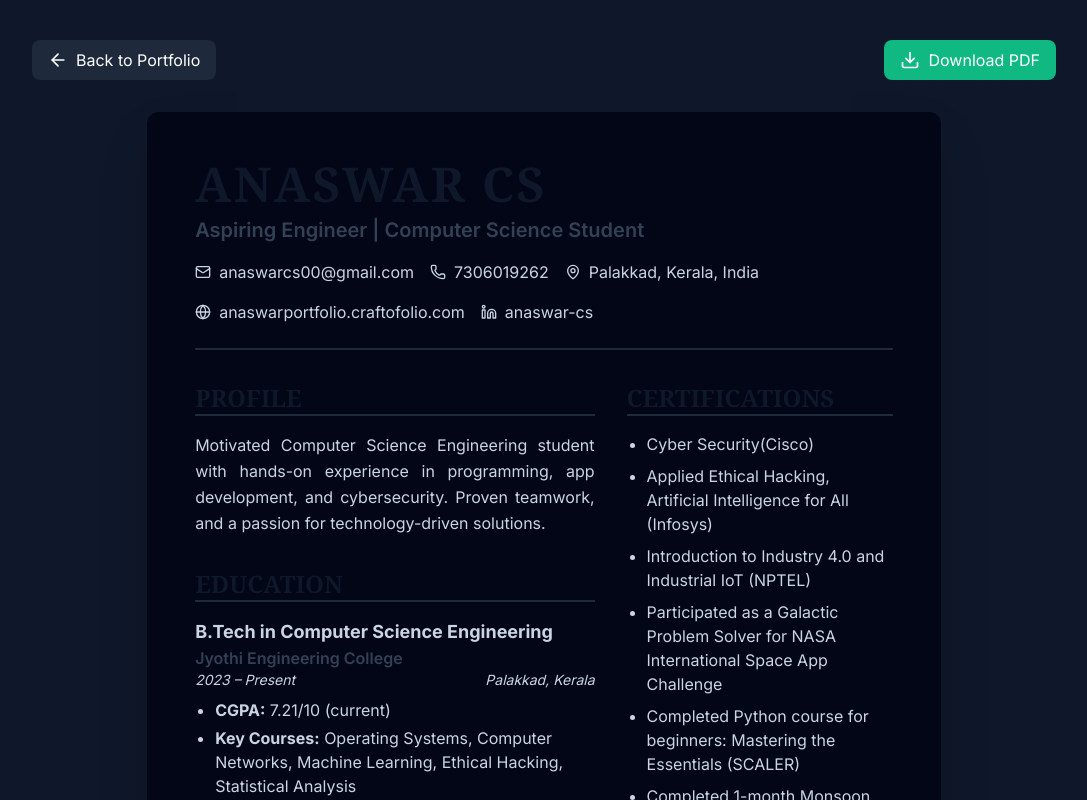
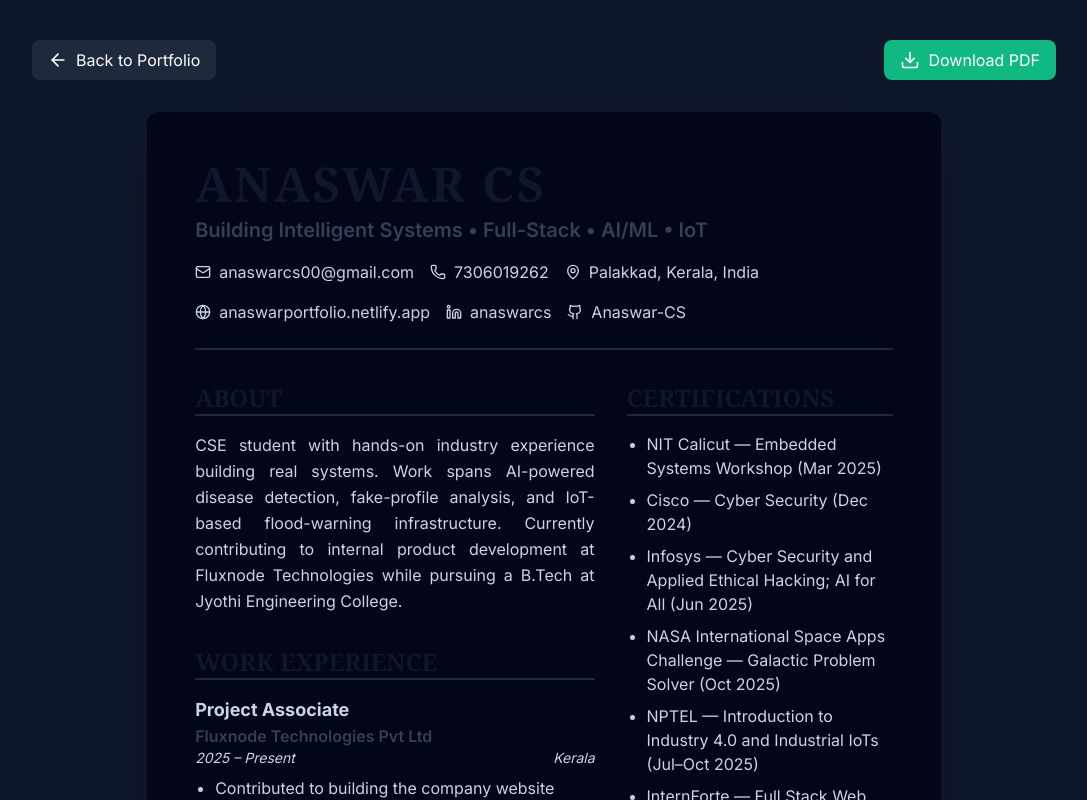
Before and after one commit to Anaswar-CS/portfolio, a React (Create React App) app: page / in a window 1280 px wide. Both pictures are taken after a click on the button "View Resume". Shown: the top 800 px of the page, without its empty margins (96-1183 px from the left). Built offline with nearby package versions, Linux system fonts and the light colour scheme.

Commit message:
Update resume page with current experience and projects

```diff
--- a/src/components/Resume.js
+++ b/src/components/Resume.js
@@ -1,5 +1,5 @@
 import React from 'react';
-import { Mail, Phone, MapPin, Globe, Linkedin, Download, ArrowLeft } from 'lucide-react';
+import { Mail, Phone, MapPin, Globe, Linkedin, Github, Download, ArrowLeft } from 'lucide-react';
 import { motion } from 'framer-motion';
 
 const Resume = ({ onBack, darkMode }) => {
@@ -37,7 +37,7 @@ const Resume = ({ onBack, darkMode }) => {
                 <header className="border-b-2 border-slate-800 pb-6 mb-8 print:border-black">
                     <h1 className="text-4xl md:text-5xl font-serif font-bold uppercase tracking-wider mb-2 text-slate-900 dark:text-white print:text-black">Anaswar CS</h1>
                     <h2 className="text-xl font-semibold mb-4 text-slate-700 dark:text-emerald-400 print:text-black">
-                        Aspiring Engineer | Computer Science Student
+                        Building Intelligent Systems • Full-Stack • AI/ML • IoT
                     </h2>
 
                     <div className="flex flex-wrap gap-4 text-sm md:text-base print:text-sm">
@@ -55,11 +55,15 @@ const Resume = ({ onBack, darkMode }) => {
                         </div>
                         <div className="flex items-center gap-2">
                             <Globe size={16} />
-                            <a href="https://anaswarportfolio.craftofolio.com/" target="_blank" rel="noopener noreferrer" className="hover:underline">anaswarportfolio.craftofolio.com</a>
+                            <a href="https://anaswarportfolio.netlify.app/" target="_blank" rel="noopener noreferrer" className="hover:underline">anaswarportfolio.netlify.app</a>
                         </div>
                         <div className="flex items-center gap-2">
                             <Linkedin size={16} />
-                            <a href="https://www.linkedin.com/in/anaswar-cs-8649aa286" target="_blank" rel="noopener noreferrer" className="hover:underline">anaswar-cs</a>
+                            <a href="https://www.linkedin.com/in/anaswarcs" target="_blank" rel="noopener noreferrer" className="hover:underline">anaswarcs</a>
+                        </div>
+                        <div className="flex items-center gap-2">
+                            <Github size={16} />
+                            <a href="https://github.com/Anaswar-CS" target="_blank" rel="noopener noreferrer" className="hover:underline">Anaswar-CS</a>
                         </div>
                     </div>
                 </header>
@@ -70,10 +74,53 @@ const Resume = ({ onBack, darkMode }) => {
                     <div className="space-y-8">
                         {/* Profile */}
                         <section>
-                            <h3 className="text-2xl font-serif font-bold uppercase border-b-2 border-slate-800 mb-4 print:border-black text-slate-900 dark:text-white print:text-black">Profile</h3>
+                            <h3 className="text-2xl font-serif font-bold uppercase border-b-2 border-slate-800 mb-4 print:border-black text-slate-900 dark:text-white print:text-black">About</h3>
                             <p className="text-justify leading-relaxed">
-                                Motivated Computer Science Engineering student with hands-on experience in programming, app development, and cybersecurity. Proven teamwork, and a passion for technology-driven solutions.
+                                CSE student with hands-on industry experience building real systems. Work spans AI-powered disease detection, fake-profile analysis, and IoT-based flood-warning infrastructure. Currently contributing to internal product development at Fluxnode Technologies while pursuing a B.Tech at Jyothi Engineering College.
                             </p>
+                        </section>
+
+                        {/* Work Experience */}
+                        <section>
+                            <h3 className="text-2xl font-serif font-bold uppercase border-b-2 border-slate-800 mb-4 print:border-black text-slate-900 dark:text-white print:text-black">Work Experience</h3>
+
+                            <div className="mb-6">
+                                <div className="font-bold text-lg">Project Associate</div>
+                                <div className="font-semibold text-slate-700 dark:text-emerald-400 print:text-black">Fluxnode Technologies Pvt Ltd</div>
+                                <div className="flex justify-between text-sm italic mb-2">
+                                    <span>2025 – Present</span>
+                                    <span>Kerala</span>
+                                </div>
+                                <ul className="list-disc ml-5 space-y-1">
+                                    <li>Contributed to building the company website using HTML, CSS, and JavaScript, collaborating with the product team on core pages and functionality</li>
+                                    <li>Contributed to development of the company's first mobile app using Android Studio, partnering directly with the product lead from concept to internal release</li>
+                                </ul>
+                            </div>
+
+                            <div className="mb-6">
+                                <div className="font-bold text-lg">AI/Edge Computing Intern</div>
+                                <div className="font-semibold text-slate-700 dark:text-emerald-400 print:text-black">V-Robotics Innovations Pvt Ltd</div>
+                                <div className="flex justify-between text-sm italic mb-2">
+                                    <span>Jun 2026 (Summer Internship)</span>
+                                    <span>Palakkad, Kerala</span>
+                                </div>
+                                <ul className="list-disc ml-5 space-y-1">
+                                    <li>Built and benchmarked local LLM deployment pipelines using Ollama and llama.cpp, evaluating models including Qwen3 4B for edge inference performance and accuracy</li>
+                                    <li>Developed PyLM Studio, a custom desktop AI application for local model management, implementing RAG and multimodal AI workflows, and resolving Windows Unicode encoding issues for regional language support</li>
+                                </ul>
+                            </div>
+
+                            <div>
+                                <div className="font-bold text-lg">Android App Development Intern</div>
+                                <div className="font-semibold text-slate-700 dark:text-emerald-400 print:text-black">ICT Academy</div>
+                                <div className="flex justify-between text-sm italic mb-2">
+                                    <span>Monsoon 2024 (1 Month)</span>
+                                    <span>Kerala</span>
+                                </div>
+                                <ul className="list-disc ml-5 space-y-1">
+                                    <li>Completed a 1-month, hands-on Android training program covering app UI design, activity lifecycles, and core SDK components</li>
+                                </ul>
+                            </div>
                         </section>
 
                         {/* Education */}
@@ -81,42 +128,38 @@ const Resume = ({ onBack, darkMode }) => {
                             <h3 className="text-2xl font-serif font-bold uppercase border-b-2 border-slate-800 mb-4 print:border-black text-slate-900 dark:text-white print:text-black">Education</h3>
 
                             <div className="mb-6">
-                                <div className="font-bold text-lg">B.Tech in Computer Science Engineering</div>
+                                <div className="font-bold text-lg">B.Tech in Computer Science and Engineering</div>
                                 <div className="font-semibold text-slate-700 dark:text-emerald-400 print:text-black">Jyothi Engineering College</div>
                                 <div className="flex justify-between text-sm italic mb-2">
-                                    <span>2023 – Present</span>
-                                    <span>Palakkad, Kerala</span>
+                                    <span>2023 – 2027 (Ongoing)</span>
+                                    <span>Thrissur, Kerala</span>
                                 </div>
                                 <ul className="list-disc ml-5 space-y-1">
-                                    <li><span className="font-bold">CGPA:</span> 7.21/10 (current)</li>
-                                    <li><span className="font-bold">Key Courses:</span> Operating Systems, Computer Networks, Machine Learning, Ethical Hacking, Statistical Analysis</li>
-                                    <li><span className="font-bold">Activities:</span> Coding Club member, technical event organizer, app development project contributor</li>
+                                    <li><span className="font-bold">CGPA:</span> 7.25/10</li>
                                 </ul>
                             </div>
 
                             <div className="mb-6">
-                                <div className="font-bold text-lg">Higher Secondary (Science)</div>
+                                <div className="font-bold text-lg">Higher Secondary (Class XII, Science)</div>
                                 <div className="font-semibold text-slate-700 dark:text-emerald-400 print:text-black">PKHSS Higher Secondary School</div>
                                 <div className="flex justify-between text-sm italic mb-2">
-                                    <span>2020 – 2022</span>
+                                    <span>2021 – 2022</span>
                                     <span>Palakkad, Kerala</span>
                                 </div>
                                 <ul className="list-disc ml-5 space-y-1">
-                                    <li><span className="font-bold">Percentage:</span> 93%</li>
-                                    <li><span className="font-bold">Subjects:</span> Physics, Chemistry, Mathematics, Biology, English, Malayalam</li>
-                                    <li><span className="font-bold">Achievements:</span> Science quiz winner</li>
+                                    <li><span className="font-bold">Score:</span> 93%</li>
                                 </ul>
                             </div>
 
                             <div>
-                                <div className="font-bold text-lg">Secondary Education(Cbse)</div>
+                                <div className="font-bold text-lg">Secondary School (Class X, CBSE)</div>
                                 <div className="font-semibold text-slate-700 dark:text-emerald-400 print:text-black">Bhavans Vidya Mandir Mannapra</div>
                                 <div className="flex justify-between text-sm italic mb-2">
-                                    <span>2021</span>
+                                    <span>2020 – 2021</span>
                                     <span>Palakkad, Kerala</span>
                                 </div>
                                 <ul className="list-disc ml-5 space-y-1">
-                                    <li><span className="font-bold">Percentage:</span> 87%</li>
+                                    <li><span className="font-bold">Score:</span> 87%</li>
                                 </ul>
                             </div>
                         </section>
@@ -126,23 +169,34 @@ const Resume = ({ onBack, darkMode }) => {
                             <h3 className="text-2xl font-serif font-bold uppercase border-b-2 border-slate-800 mb-4 print:border-black text-slate-900 dark:text-white print:text-black">Projects</h3>
 
                             <div className="mb-4">
-                                <div className="font-bold text-lg">1) Android App Development</div>
+                                <div className="font-bold text-lg">Medical AI Analyzer — AI-Powered Disease Detection Web App</div>
+                                <div className="text-sm italic mb-1">github.com/Anaswar-CS/disease-prediction</div>
                                 <ul className="list-disc ml-5 mt-1">
-                                    <li>Developed a mobile application as part of a team, focusing on user experience and backend integration.</li>
+                                    <li>Web app for early detection of diabetes and cardiac abnormalities using Python, Scikit-learn, Streamlit, and OpenCV. Trained 3 ML models reaching 77.92% accuracy on the Pima Indians Diabetes dataset, plus an ECG analyzer classifying 5 heart conditions with OCR-based report parsing</li>
                                 </ul>
                             </div>
 
                             <div className="mb-4">
-                                <div className="font-bold text-lg">2) FloodGuardX – Flood Detection System</div>
+                                <div className="font-bold text-lg">Security Dashboard — Real-Time Security Monitoring Web App</div>
+                                <div className="text-sm italic mb-1">github.com/Anaswar-CS/security-dashboard</div>
                                 <ul className="list-disc ml-5 mt-1">
-                                    <li>Designed and developed an IoT-based flood detection system using real-time water-level monitoring sensors, alert automation, and mobile app notifications to enhance community safety</li>
+                                    <li>Full-stack Flask and JavaScript app tracking 45+ system, security, and network metrics in real time, with a RESTful API, auto-refresh dashboard, and live alerts</li>
+                                </ul>
+                            </div>
+
+                            <div className="mb-4">
+                                <div className="font-bold text-lg">FloodGuardX — IoT-Based Flood Detection System</div>
+                                <div className="text-sm italic mb-1">github.com/Anaswar-CS/floodguardx-dashboard</div>
+                                <ul className="list-disc ml-5 mt-1">
+                                    <li>Low-cost IoT flood-warning system using ESP32, water-level and rain sensors, with automatic power cutoff, an SOS distress button, and a React dashboard for rescue coordination. Built under ₹3,000, scalable to district-level deployment</li>
                                 </ul>
                             </div>
 
                             <div>
-                                <div className="font-bold text-lg">3) Fake Profile Detector — AI-powered Fake Social Media Profile Detection</div>
+                                <div className="font-bold text-lg">Fake Profile Detector — ML-Based Social Media Authenticity Classifier</div>
+                                <div className="text-sm italic mb-1">github.com/Anaswar-CS/fake-profile-detector</div>
                                 <ul className="list-disc ml-5 mt-1">
-                                    <li>Developed a full-stack web app that analyzes profile metadata and content (posts, followers, engagement patterns) to predict the likelihood of a fake account</li>
+                                    <li>Full-stack fake and bot account detector using Logistic Regression with TF-IDF vectorization across 30+ signals (text patterns, engagement metrics, account behavior), achieving 95%+ accuracy with explainable, real-time predictions. Built with React, TypeScript, and FastAPI</li>
                                 </ul>
                             </div>
                         </section>
@@ -154,42 +208,34 @@ const Resume = ({ onBack, darkMode }) => {
                         <section>
                             <h3 className="text-2xl font-serif font-bold uppercase border-b-2 border-slate-800 mb-4 print:border-black text-slate-900 dark:text-white print:text-black">Certifications</h3>
                             <ul className="list-disc ml-5 space-y-2">
-                                <li>Cyber Security(Cisco)</li>
-                                <li>Applied Ethical Hacking, Artificial Intelligence for All (Infosys)</li>
-                                <li>Introduction to Industry 4.0 and Industrial IoT (NPTEL)</li>
-                                <li>Participated as a Galactic Problem Solver for NASA International Space App Challenge</li>
-                                <li>Completed Python course for beginners: Mastering the Essentials (SCALER)</li>
-                                <li>Completed 1-month Monsoon Internship with ICT Academy of Kerala on 'Android App Development'</li>
-                                <li>Successfully completed training course on Full Stack Web Development from (intrnForte)</li>
+                                <li>NIT Calicut — Embedded Systems Workshop (Mar 2025)</li>
+                                <li>Cisco — Cyber Security (Dec 2024)</li>
+                                <li>Infosys — Cyber Security and Applied Ethical Hacking; AI for All (Jun 2025)</li>
+                                <li>NASA International Space Apps Challenge — Galactic Problem Solver (Oct 2025)</li>
+                                <li>NPTEL — Introduction to Industry 4.0 and Industrial IoTs (Jul–Oct 2025)</li>
+                                <li>InternForte — Full Stack Web Development (Jun 2025)</li>
                             </ul>
                         </section>
 
                         {/* Skills */}
                         <section>
-                            <h3 className="text-2xl font-serif font-bold uppercase border-b-2 border-slate-800 mb-4 print:border-black text-slate-900 dark:text-white print:text-black">Skills</h3>
+                            <h3 className="text-2xl font-serif font-bold uppercase border-b-2 border-slate-800 mb-4 print:border-black text-slate-900 dark:text-white print:text-black">Technical Skills</h3>
                             <ul className="list-disc ml-5 space-y-2">
-                                <li><span className="font-bold">Programming:</span> C++, Java</li>
-                                <li><span className="font-bold">App Development:</span> Android Studio</li>
-                                <li><span className="font-bold">Soft Skills:</span> Teamwork, adaptability, communication</li>
+                                <li><span className="font-bold">Programming:</span> Python, Java, TypeScript, SQL, C++</li>
+                                <li><span className="font-bold">Web Development:</span> Node.js, FastAPI, REST APIs, API Design, React, HTML, CSS</li>
+                                <li><span className="font-bold">AI/ML:</span> Machine Learning, Scikit-learn, Computer Vision, Face Recognition, LLM Workflows</li>
+                                <li><span className="font-bold">App Development:</span> Android Studio, Android SDK, Kotlin</li>
+                                <li><span className="font-bold">Tools:</span> Git, GitHub, VS Code, Firebase</li>
                             </ul>
                         </section>
 
-                        {/* Achievements */}
+                        {/* Memberships */}
                         <section>
-                            <h3 className="text-2xl font-serif font-bold uppercase border-b-2 border-slate-800 mb-4 print:border-black text-slate-900 dark:text-white print:text-black">Achievements</h3>
+                            <h3 className="text-2xl font-serif font-bold uppercase border-b-2 border-slate-800 mb-4 print:border-black text-slate-900 dark:text-white print:text-black">Memberships</h3>
                             <ul className="list-disc ml-5 space-y-2">
-                                <li>Made a web-based game for Nasa Farm Navigators idea</li>
-                                <li>Colead member of FOSS club</li>
-                            </ul>
-                        </section>
-
-                        {/* Interests */}
-                        <section>
-                            <h3 className="text-2xl font-serif font-bold uppercase border-b-2 border-slate-800 mb-4 print:border-black text-slate-900 dark:text-white print:text-black">Interests</h3>
-                            <ul className="list-disc ml-5 space-y-2">
-                                <li>Games and fitness</li>
-                                <li>Reading and self-learning</li>
-                                <li>Technology and innovation</li>
+                                <li><span className="font-bold">FOSS Club</span> — Co-lead member; conducted workshops, led open-source initiatives, organized community learning activities</li>
+                                <li><span className="font-bold">CSI</span> — Member of the Computer Society of India, participating in technical events and seminars</li>
+                                <li><span className="font-bold">NDLI Club</span> — Participant in AI and digital literacy workshops</li>
                             </ul>
                         </section>
 
```
